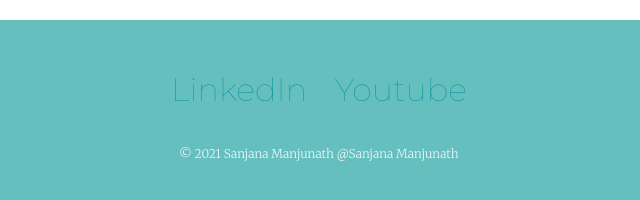
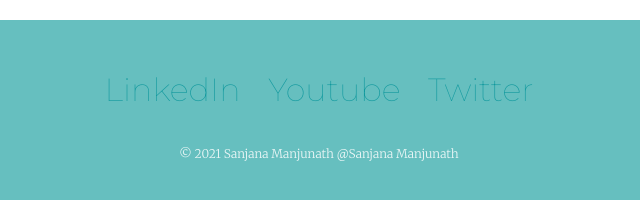
Before and after one commit to manjunathsanjana/Personal-Site, a plain HTML site: page index.html in a window 1280 px wide. Shown: the part 3862-4062 px from the top of the page, 321-961 px from the left. Drawn offline with Linux system fonts and the light colour scheme.

Commit message:
Update index.html

```diff
--- a/index.html
+++ b/index.html
@@ -51,6 +51,7 @@
 <div class="bottom-container">
   <a class="footer-link" href="https://www.linkedin.com/in/sanjana-manjunath-3b9ab4217">LinkedIn</a>
   <a class="footer-link" href="https://www.youtube.com/channel/UCm_iuICVW6mNf0B0lpyc83g">Youtube</a>
+  <a class="footer-link" href="https://twitter.com/sanjj2001?t=IJOKR6FOeh57R61Wfxu9aA&s=09">Twitter</a>
   <p class="copyright">© 2021 Sanjana Manjunath @Sanjana Manjunath</p>
 </div>
 
```
